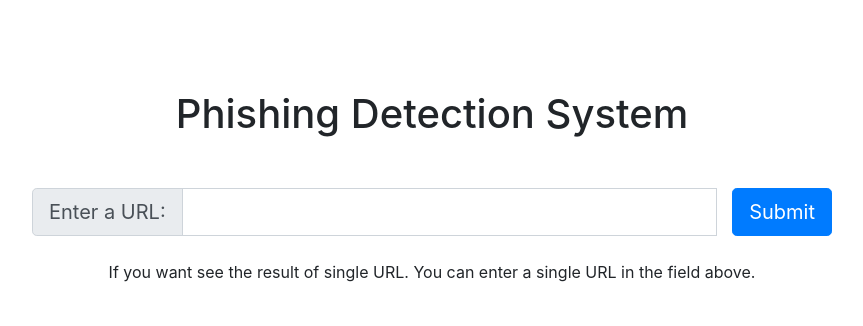
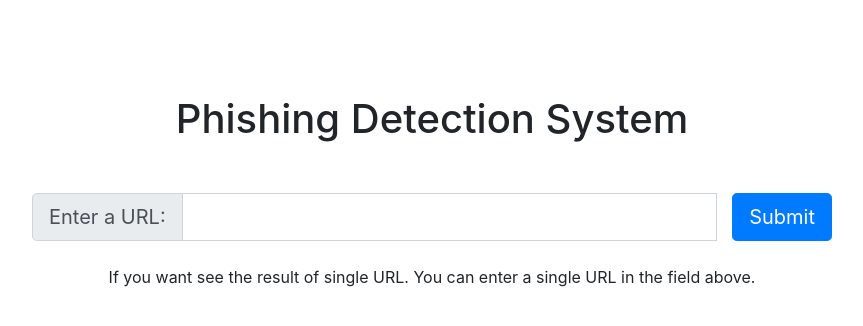
Before and after one commit to ABarrett7/Final-year-project, a Flask app: page / in a window 1280 px wide. Shown: the top 326 px of the page, without its empty margins (208-1071 px from the left). Run offline with Flask 2, Linux system fonts and the light colour scheme; some libraries are stand-ins or nearby versions.

Commit message:
Update getInput.html

```diff
--- a/templates/getInput.html
+++ b/templates/getInput.html
@@ -2,7 +2,7 @@
 <html lang="en" dir="ltr">
   <head>
     <meta charset="utf-8">
-    <link rel="stylesheet" href="https://stackpath.bootstrapcdn.com/bootstrap/4.1.3/css/bootstrap.min.css" integrity="sha384-MCw98/SFnGE8fJT3GXwEOngsV7Zt27NXFoaoApmYm81iuXoPkFOJwJ8ERdknLPMO" crossorigin="anonymous">
+   <link rel="stylesheet" href="https://cdn.jsdelivr.net/npm/bootstrap@4.1.3/dist/css/bootstrap.min.css" integrity="sha384-MCw98/SFnGE8fJT3GXwEOngsV7Zt27NXFoaoApmYm81iuXoPkFOJwJ8ERdknLPMO" crossorigin="anonymous">
     <title>Phishing Url Detection</title>
     <script src="https://ajax.googleapis.com/ajax/libs/jquery/3.3.1/jquery.min.js"></script>
     <style>
@@ -11,7 +11,7 @@
   </head>
   <body>
 
-    <center style="margin-top: 90px;">
+    <center style="margin-top: 95px;">
      <h1 class="text-black">Phishing Detection System</h1>
       <div class="single-url">
       <div class="input-group input-group-lg" style="width: 800px;margin-top: 50px">
```
